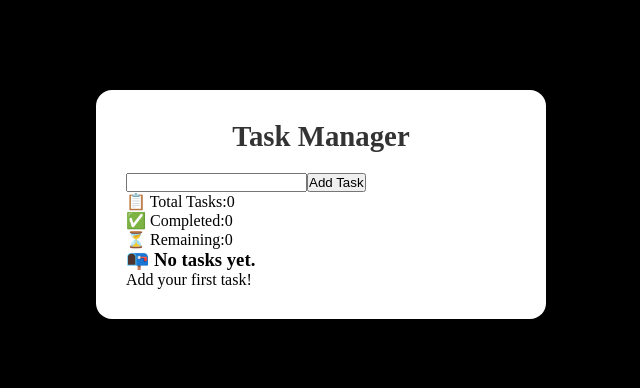
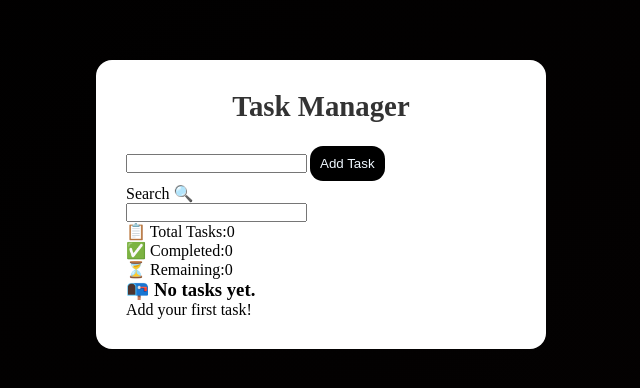
Before and after one commit to munnarauniyar/React-Task-Manager, a React (Vite) app: page / in a window 1280 px wide. Shown: the part 196-584 px from the top of the page, without its empty margins (319-959 px from the left). Built offline with nearby package versions, Linux system fonts and the light colour scheme.

Commit message:
wow changes

```diff
--- a/src/App.css
+++ b/src/App.css
@@ -14,7 +14,7 @@ body {
     justify-content: center;
     align-items: center;
     min-height: 100vh;
-    background: linear-gradient(135deg, #000000, #000000);
+    background: linear-gradient(135deg, #000000, #050202);
 }
 
 .container {
@@ -34,3 +34,12 @@ h1 {
     text-align: center;
     font-weight: 700;
 }
+
+button {
+    color: aliceblue;
+    background-color: #000000;
+    padding: 10px;
+    border: none;
+    margin: 3px;
+    border-radius: 13px;
+}
--- a/src/App.jsx
+++ b/src/App.jsx
@@ -16,6 +16,8 @@ function App() {
 
   const [editIndex, setEditIndex] = useState(null);
   const [editText, setEditText] = useState("");
+
+  const [searchText, setSearchText] = useState("");
 
   function addTask() {
     if (input.trim() === "")
@@ -43,6 +45,13 @@ function App() {
   const remainingTasks = totalTasks - completedTasks;
 
 
+  const filteredTasks = tasks.filter((task) => {
+
+
+
+  });
+
+
 
   return (
     <div className="container">
@@ -51,9 +60,21 @@ function App() {
         type="text"
         value={input}
         onChange={(e) => setInput(e.target.value)}
+        onKeyDown={(e) => {
+          if (e.key === "Enter") {
+            addTask();
+          }
+        }}
       />
 
       <button onClick={addTask}>Add Task</button>
+
+      <p>Search 🔍</p>
+      <input
+        type="text"
+        value={searchText}
+        onChange={(e) => setSearchText(e.target.value)}
+      />
 
       <div className="stats">
 
```
